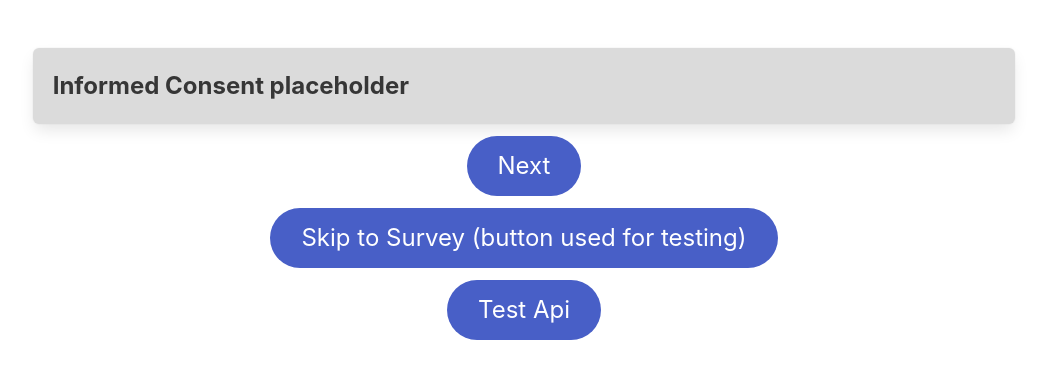
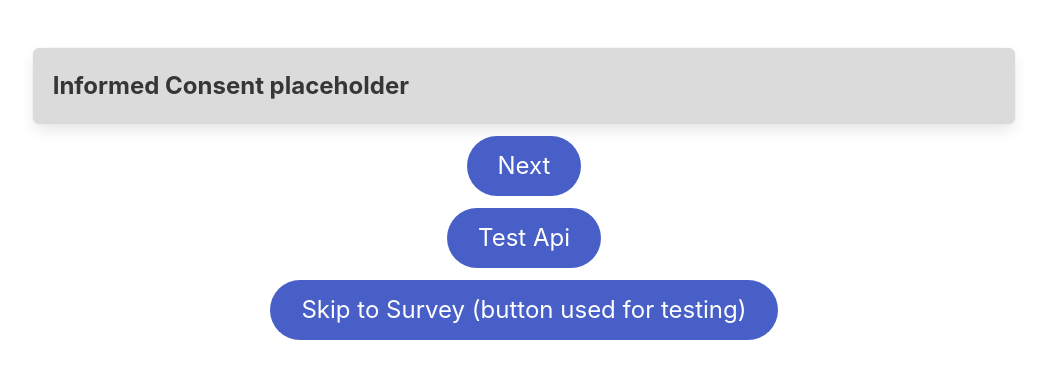
Before and after one commit to CoalterIO/monty-hall, an Angular app: page / in a window 1280 px wide. Shown: the top 378 px of the page, without its empty margins (116-1163 px from the left). Built offline with nearby package versions, Linux system fonts and the light colour scheme.

Commit message:
moved button

```diff
--- a/src/app/app.component.html
+++ b/src/app/app.component.html
@@ -62,14 +62,14 @@
 <div class="container" *ngIf="showConsent">
   <div class="columns">
     <div class="column has-text-centered">
-      <button class="button is-link is-rounded is-large" (click)="survey()">Skip to Survey (button used for testing)</button>
+      <button class="button is-link is-rounded is-large" (click)="testApi()">Test Api</button>
     </div>
   </div>
 </div>
 <div class="container" *ngIf="showConsent">
   <div class="columns">
     <div class="column has-text-centered">
-      <button class="button is-link is-rounded is-large" (click)="testApi()">Test Api</button>
+      <button class="button is-link is-rounded is-large" (click)="survey()">Skip to Survey (button used for testing)</button>
     </div>
   </div>
 </div>
--- a/src/app/app.component.ts
+++ b/src/app/app.component.ts
@@ -59,6 +59,7 @@ export class AppComponent implements OnInit {
   }
 
   survey() {
+    evaluation.startTesting = false;
     this.switchState(appState.SURVEY);
   }
 
```
